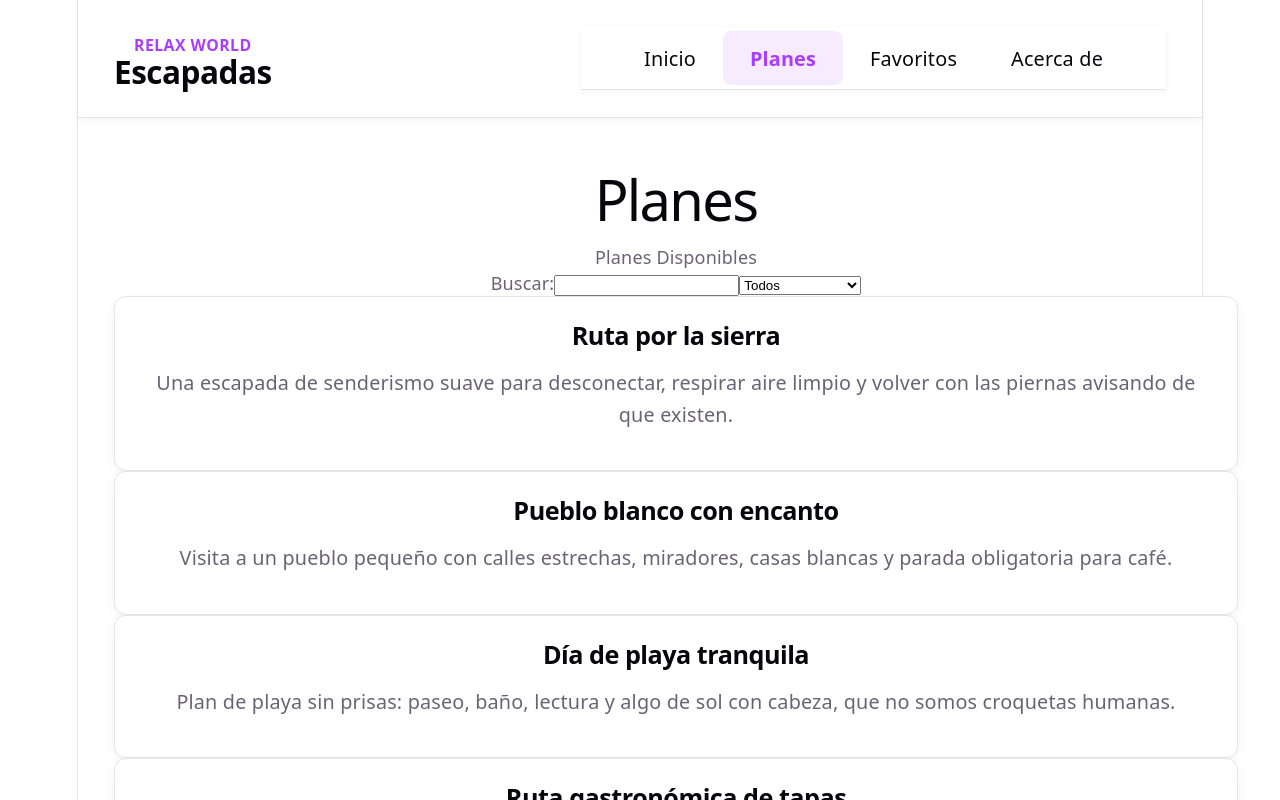
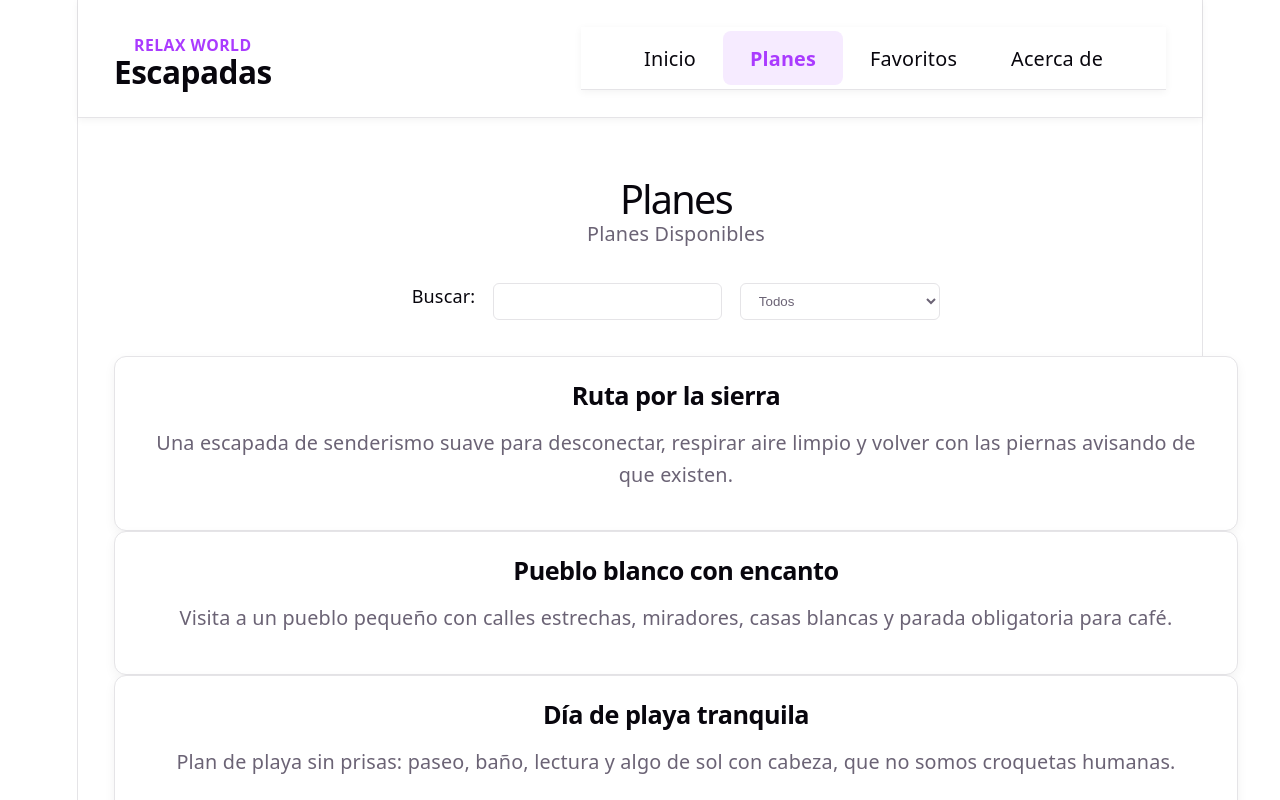
Before and after one commit to jfmarquezalconchel-commits/js-react-escapada-app, a React (Vite) app: page /planes in a window 1280 px wide. Shown: the top 800 px of the page. Built offline with nearby package versions, Linux system fonts and the light colour scheme.

Commit message:
operando,

```diff
--- a/src/components/PlanSaveButton.css
+++ b/src/components/PlanSaveButton.css
@@ -9,6 +9,7 @@
   cursor: pointer;
   transition: all 0.25s ease;
   box-shadow: 0 4px 6px rgba(0, 0, 0, 0.1);
+  margin-top: 2rem;
 }
 
 .plan-save-button:hover {
--- a/src/components/PlanSaveButton.jsx
+++ b/src/components/PlanSaveButton.jsx
@@ -1 +1,27 @@
-import "./PlanSaveButton.css"; function PlanSaveButton({ isSaved }) { return ( <button className="plan-save-button" onClick={() => {}}>{ isSaved ? "Guardado" : "Guardar" } </button> ); } export default PlanSaveButton;
+import { useState } from "react";
+import "./PlanSaveButton.css";
+
+ function PlanSaveButton({ id,isSaved=false }) {
+    let [mSaved,setMSaved] = useState(isSaved);
+    function muteFavorite(id){
+        let favorites=localStorage.getItem('favorites');
+        if(favorites!=null){
+            favorites = JSON.parse(favorites);
+        }else{
+            favorites = [];
+        }
+
+        if(favorites.includes(id)){
+            favorites =[...(favorites.filter(aid=>aid!=id))];
+        }else{
+            favorites =[...favorites,id];
+        }
+
+        console.log(favorites);
+        localStorage.setItem('favorites', JSON.stringify(favorites));
+        mSaved=setMSaved(!mSaved);
+    }
+    console.log(mSaved);
+    return ( <button className="plan-save-button" onClick={(e) => {muteFavorite(id)}}>{ mSaved ? "Quitar de favoritos" : "Guardar en favoritos" } </button> );
+}
+export default PlanSaveButton;
--- a/src/components/Tarjeta.jsx
+++ b/src/components/Tarjeta.jsx
@@ -1,8 +1,19 @@
+import PlanDetalle from "../pages/PlanDetalle";
+import { Link } from 'react-router-dom';
+import { useNavigate } from 'react-router-dom';
 import "./Tarjeta.css";
 
+
+
+function showPlanDetalle(plan, isFavorite,navigate) {
+  navigate(`/planes/${plan.id}`, { state: { plan, isFavorite } });
+}
+
+
 function Tarjeta({ plan,isFavorite = false }) {
+  const navigate = useNavigate();
   return (
-    <div className="tarjeta">
+    <div className="tarjeta" onClick={(e) => {showPlanDetalle(plan,isFavorite,navigate)}}>
       <h2>{plan.name}</h2>
       <p>{plan.description}</p>
       {isFavorite && <span>⭐ Favorito</span>}
--- a/src/pages/PlanDetalle.jsx
+++ b/src/pages/PlanDetalle.jsx
@@ -1,10 +1,35 @@
-function PlanDetalle({ plan }) {
+import { useParams, useLocation } from 'react-router-dom';
+import "./Planes.css";
+import PlanSaveButton from '../components/PlanSaveButton';
+
+function PlanDetalle() {
+  const planId = useParams().id;
+  const plan = useLocation().state?.plan || {
+    id: planId,
+    name: "Plan no encontrado",
+    description: "No se han podido cargar los detalles de este plan."
+  };
+
+  let favorites=localStorage.getItem("favorites");
+  console.log(favorites);
+  plan.isFavorite=false;
+  if(favorites!=null && JSON.parse(favorites).includes(plan.id)){
+    plan.isFavorite=true;
+  }
+
   return (
-    <div>
-      <h1>{plan.name}</h1>
-      <p>{plan.description}</p>
+    <div className="plan-detalle">
+      <h1 className="plan-title">{plan.name}</h1>
+      <p className="plan-type">Tipo: {`${plan.type}`.toUpperCase()}</p>
+      <p className="plan-location">Localizacion:{plan.location}</p>
+      <p className="plan-duration">Duracion:{plan.duration}</p>
+      <p className="plan-price">Precio:{plan.estimatedPrice === 0 ? "Gratis" : `$${plan.estimatedPrice}`}</p>
+      <p className="plan-rating">Valoración: {plan.rating} ⭐</p>
+      <p className="plan-description">Descripcion: {plan.description}</p>
+      {plan.isFavorite && <p className="favorite-badge">⭐ Favorito</p>}
+      <p><PlanSaveButton id={plan.id} isSaved={plan.isFavorite} /></p>
     </div>
-  )
+  );
 }
 
-export default PlanDetalle
+export default PlanDetalle;
--- /dev/null
+++ b/src/pages/Planes.css
@@ -0,0 +1,53 @@
+.planes-header {
+  text-align: center;
+  margin-bottom: 2rem;
+}
+
+.planes-header h1 {
+  font-size: 2.2rem;
+  color: var(--text-h);
+  margin-bottom: 0.5rem;
+}
+
+.planes-header p {
+  font-size: 1.1rem;
+  color: var(--text);
+  margin: 0;
+}
+
+.search-form {
+  display: flex;
+  flex-wrap: wrap;
+  gap: 1rem;
+  justify-content: center;
+  margin-bottom: 2rem;
+}
+
+.search-form label {
+  font-weight: 500;
+  color: var(--text-h);
+}
+
+.search-form input[type="text"],
+.search-form select {
+  padding: 0.5rem 0.75rem;
+  border: 1px solid var(--border);
+  border-radius: 6px;
+  background: var(--bg);
+  color: var(--text);
+  min-width: 200px;
+  transition: border-color 0.2s ease;
+}
+
+.search-form input[type="text"]:focus,
+.search-form select:focus {
+  outline: none;
+  border-color: var(--accent);
+}
+
+@media (max-width: 768px) {
+  .search-form {
+    flex-direction: column;
+    align-items: stretch;
+  }
+}
--- a/src/pages/Planes.jsx
+++ b/src/pages/Planes.jsx
@@ -2,10 +2,13 @@ import { plans,types,locations } from '../data/plans.js'
 import Tarjeta from '../components/Tarjeta.jsx'
 import { useState } from 'react';
 import { useSearchParams } from 'react-router-dom';
+import "./Planes.css";
 
 
 function Planes() {
 
+  let favorites=localStorage.getItem("favorites");
+  favorites = (favorites==null ? [] : JSON.parse(favorites));
 
   let [params,setParams] = useSearchParams();
 
@@ -34,19 +37,23 @@ function Planes() {
 
   return (
     <div>
+      <div className="planes-header">
         <h1>Planes</h1>
         <p>Planes Disponibles</p>
+      </div>
+      <div className="search-form">
         <label htmlFor="query">Buscar:</label>
-      <input type="text" name='query' id="query"  onChange={(event)=>updateParam('q',event.target.value)}/>
+        <input type="text" name='query' id="query" onChange={(event)=>updateParam('q',event.target.value)} />
         <select name="type" onChange={(event)=> updateParam('type',event.target.value)}>
           <option key="" value="">Todos</option>
           {types.map((n)=>(<option key={n} value={n}>{n.toUpperCase()}</option>))}
         </select>
+      </div>
 
 
       <section>
       {selected.map((plan) => (
-        <Tarjeta key={plan.id} plan={plan} />
+        <Tarjeta key={plan.id} plan={plan} isFavorite={ favorites.includes(plan.id)}/>
       ))}
       </section>
 
```
Lines whose indentation alone changed are shown as unchanged.
